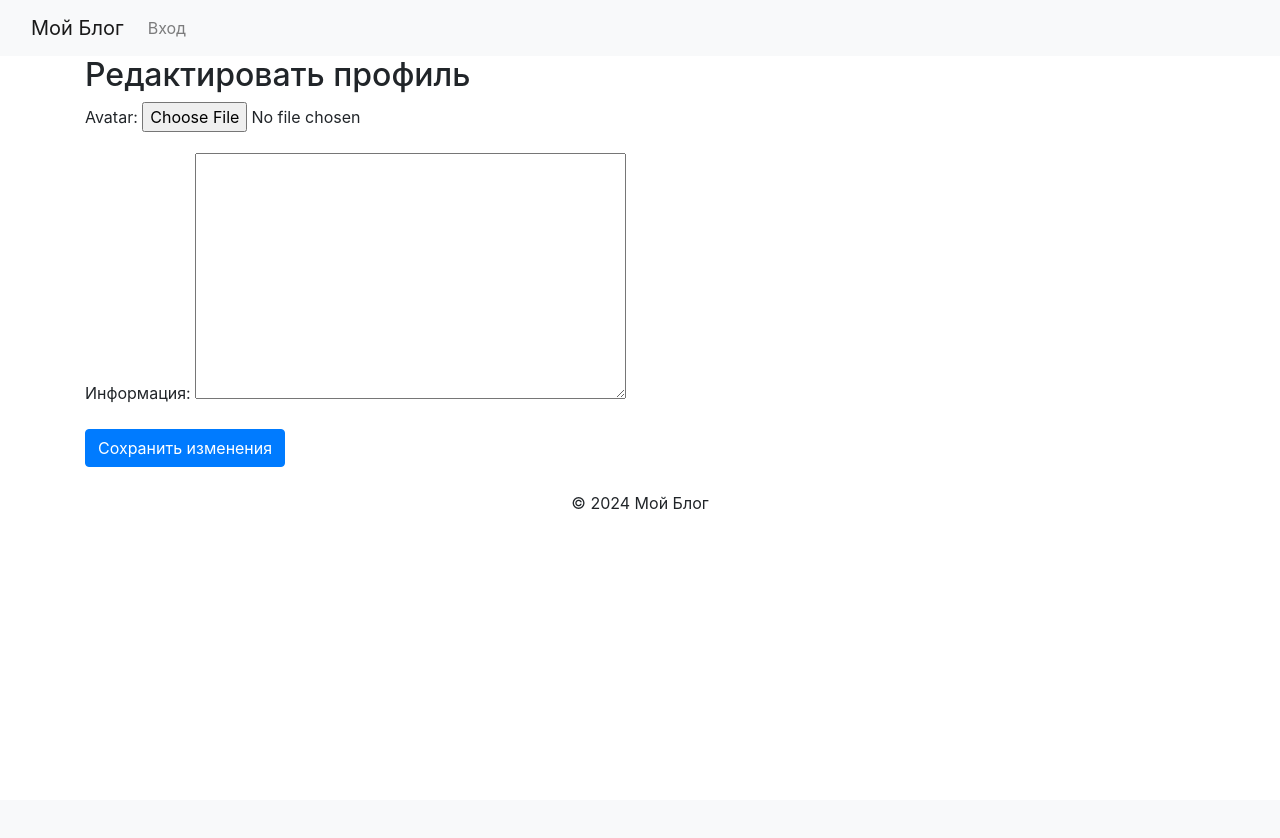
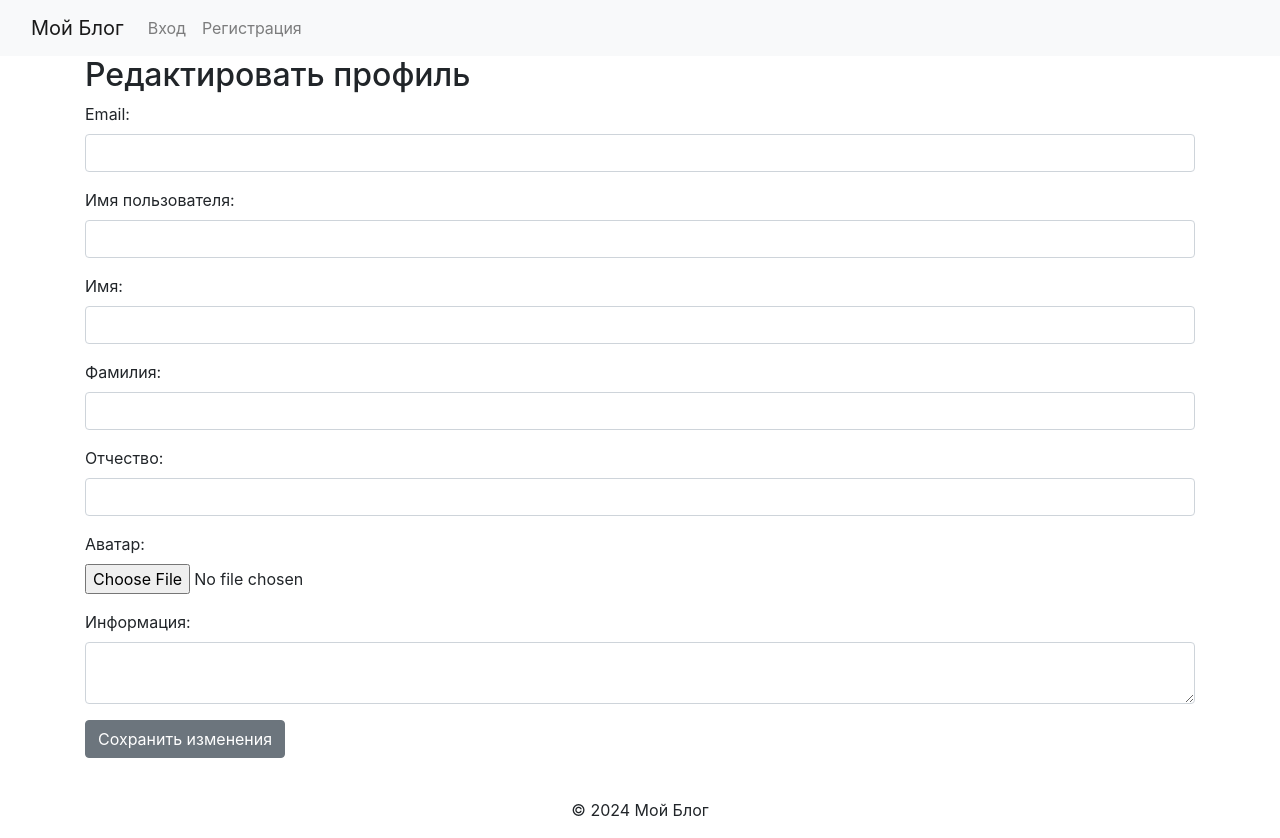
Before and after one commit to MarinaTr5tyajkova/3lab-RKISminiBlog, a Django app: template myBlog/templates/myBlog/edit_profile.html in a window 1280 px wide. Before the commit the page ends 509 px from the top, so only its background shows below. Run offline with Django 4.2, Linux system fonts and the light colour scheme; the template is opened without the code that fills it: values that come from a table or form of the project are taken from there, others are empty; tables that the repository leaves empty hold one stand-in row (values such as "Sample post"); some libraries are stand-ins or nearby versions.

Commit message:
pre-finish

```diff
--- a/myBlog/forms.py
+++ b/myBlog/forms.py
@@ -38,9 +38,34 @@ class UserRegistrationForm(UserCreationForm):
         return user
 
 class UserProfileForm(forms.ModelForm):
+    email = forms.EmailField(required=True)  # Ensure email is included
+    nickname = forms.CharField(max_length=30, required=True, label='Имя пользователя')
+    first_name = forms.CharField(max_length=30, required=True, label='Имя')
+    last_name = forms.CharField(max_length=30, required=True, label='Фамилия')
+    patronymic = forms.CharField(max_length=30, required=True, label='Отчество')
+    avatar = forms.ImageField(required=False, label='Аватар')
+    information = forms.CharField(widget=forms.Textarea, required=False, label='Информация')
+
     class Meta:
         model = Profile
-        fields = ['avatar', 'information']  # Поля для редактирования профиля
+        fields = ['email', 'nickname', 'first_name', 'last_name', 'patronymic', 'avatar', 'information']
+
+    def clean_nickname(self):
+        nickname = self.cleaned_data.get('nickname')
+        if User.objects.filter(username=nickname).exclude(id=self.instance.user.id).exists():
+            raise forms.ValidationError("Этот никнейм уже занят.")
+        return nickname
+
+    def save(self, commit=True):
+        user = super().save(commit=False)
+        user.email = self.cleaned_data['email']  # Save email
+        user.first_name = self.cleaned_data['first_name']
+        user.last_name = self.cleaned_data['last_name']
+        user.username = self.cleaned_data['nickname']
+        if commit:
+            user.save()
+        return user
+
 
 class PostForm(forms.ModelForm):
     class Meta:
--- a/myBlog/templates/base.html
+++ b/myBlog/templates/base.html
@@ -13,7 +13,7 @@
 <header>
     <nav class="navbar navbar-expand-lg navbar-light bg-light">
         <div class="container-fluid">
-            <a class="navbar-brand" href="{% url 'myBlog:home' %}">Мой Блог</a>
+            <a class="navbar-brand" href="{% url 'myBlog:index' %}">Мой Блог</a>
             <button class="navbar-toggler" type="button" data-bs-toggle="collapse" data-bs-target="#navbarNav" aria-controls="navbarNav" aria-expanded="false" aria-label="Toggle navigation">
                 <span class="navbar-toggler-icon"></span>
             </button>
@@ -38,13 +38,15 @@
                         <li class="nav-item">
                             <a class="nav-link" href="{% url 'myBlog:login' %}">Вход</a>
                         </li>
+                        <li class="nav-item">
+                            <a class="nav-link" href="{% url 'myBlog:register' %}">Регистрация</a> <!-- Added registration link -->
+                        </li>
                     {% endif %}
                 </ul>
             </div>
         </div>
     </nav>
 </header>
-
 
 <main>
     {% block content %}
--- a/myBlog/templates/myBlog/edit_profile.html
+++ b/myBlog/templates/myBlog/edit_profile.html
@@ -1,4 +1,6 @@
 {% extends 'base.html' %}
+
+{% load static %}  <!-- Ensure you load static files if needed -->
 
 {% block title %}Редактировать профиль{% endblock %}
 
@@ -7,8 +9,58 @@
     <h2>Редактировать профиль</h2>
     <form method="POST" enctype="multipart/form-data">
         {% csrf_token %}
-        {{ form.as_p }}
-        <button type="submit" class="btn btn-primary">Сохранить изменения</button>
+
+        <div class="form-group">
+            {{ form.email.label_tag }}
+            <input type="email" name="email" class="form-control" value="{{ form.email.value|default:'' }}" required>
+            {% for error in form.email.errors %}
+                <div class="alert alert-danger">{{ error }}</div>
+            {% endfor %}
+        </div>
+
+        <div class="form-group">
+            {{ form.nickname.label_tag }}
+            <input type="text" name="nickname" class="form-control" value="{{ form.nickname.value|default:'' }}" required>
+            {% for error in form.nickname.errors %}
+                <div class="alert alert-danger">{{ error }}</div>
+            {% endfor %}
+        </div>
+
+        <div class="form-group">
+            {{ form.first_name.label_tag }}
+            <input type="text" name="first_name" class="form-control" value="{{ form.first_name.value|default:'' }}" required>
+            {% for error in form.first_name.errors %}
+                <div class="alert alert-danger">{{ error }}</div>
+            {% endfor %}
+        </div>
+
+        <div class="form-group">
+            {{ form.last_name.label_tag }}
+            <input type="text" name="last_name" class="form-control" value="{{ form.last_name.value|default:'' }}" required>
+            {% for error in form.last_name.errors %}
+                <div class="alert alert-danger">{{ error }}</div>
+            {% endfor %}
+        </div>
+
+        <div class="form-group">
+            {{ form.patronymic.label_tag }}
+            <input type="text" name="patronymic" class="form-control" value="{{ form.patronymic.value|default:'' }}" required>
+            {% for error in form.patronymic.errors %}
+                <div class="alert alert-danger">{{ error }}</div>
+            {% endfor %}
+        </div>
+
+        <div class="form-group">
+            {{ form.avatar.label_tag }}
+            <input type="file" name="avatar" class="form-control-file">
+        </div>
+
+        <div class="form-group">
+            {{ form.information.label_tag }}
+            <textarea name="information" class="form-control">{{ form.information.value|default:'' }}</textarea>
+        </div>
+
+        <button type="submit" class="btn btn-secondary mb-3">Сохранить изменения</button>
     </form>
 </div>
 {% endblock %}
--- a/myBlog/templates/myBlog/profile.html
+++ b/myBlog/templates/myBlog/profile.html
@@ -20,6 +20,7 @@
             <p class="text-left">Имя: {{ profile.first_name }}</p>
             <p class="text-left">Фамилия: {{ profile.last_name }}</p>
             <p class="text-left">Отчество: {{ profile.patronymic }}</p>
+            <p class="text-left">Email: {{ request.user.email }}</p> <!-- Display email -->
             <p class="text-left">Информация: {{ profile.information|default:"Нет информации" }}</p>
             <a href="{% url 'myBlog:edit_profile' %}" class="btn btn-secondary mb-3">Редактировать профиль</a>
         </div>
--- a/myBlog/urls.py
+++ b/myBlog/urls.py
@@ -1,15 +1,14 @@
 from django.urls import path
-from .views import IndexView, RegisterView, LoginView, ProfileView, EditProfileView, CreatePostView
-from django.contrib.auth.views import LogoutView
+from .views import IndexView, RegisterView, LoginView, ProfileView, EditProfileView, CreatePostView, CustomLogoutView
 
-app_name = 'myBlog'
+app_name = 'myBlog'  # Define the app name for namespacing
 
 urlpatterns = [
-    path('', IndexView.as_view(), name='home'),
-    path('register/', RegisterView.as_view(), name='register'),
-    path('login/', LoginView.as_view(), name='login'),  # Убедитесь, что этот путь существует
-    path('logout/', LogoutView.as_view(next_page='myBlog:login'), name='logout'),  # Используем встроенный LogoutView
-    path('profile/', ProfileView.as_view(), name='profile'),
-    path('edit-profile/', EditProfileView.as_view(), name='edit_profile'),
-    path('create-post/', CreatePostView.as_view(), name='create_post'),
+    path('', IndexView.as_view(), name='index'),  # Main page with posts
+    path('register/', RegisterView.as_view(), name='register'),  # Registration page
+    path('login/', LoginView.as_view(), name='login'),  # Login page
+    path('logout/', CustomLogoutView.as_view(), name='logout'),
+    path('profile/', ProfileView.as_view(), name='profile'),  # User profile page
+    path('edit-profile/', EditProfileView.as_view(), name='edit_profile'),  # Edit profile page
+    path('create-post/', CreatePostView.as_view(), name='create_post'),  # Create post page
 ]
```
Also changed, not shown: myBlog/templates/myBlog/create_post.html (added, +14 -0 lines), myBlog/views.py (+22 -17 lines), db.sqlite3, media/avatars/898160_screenshots_20181222125941_1.jpg (added), media/avatars/кро_fT31OoZ.webp (added), media/avatars/кро_iaipTX2.webp (added). Lines whose indentation alone changed are shown as unchanged.
